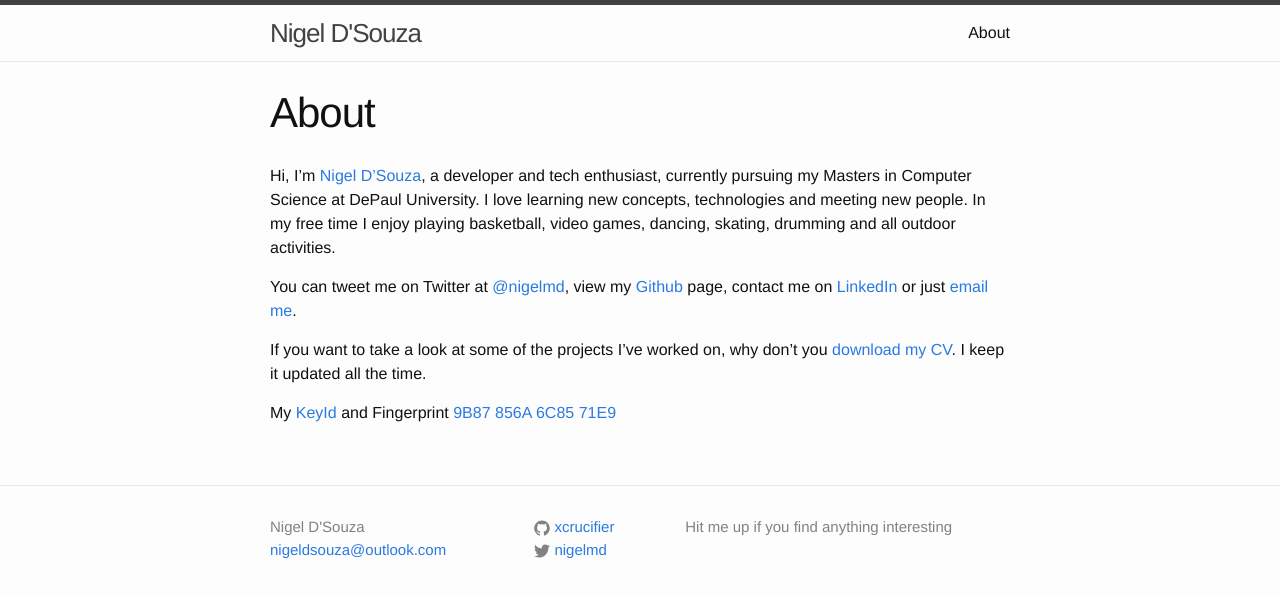
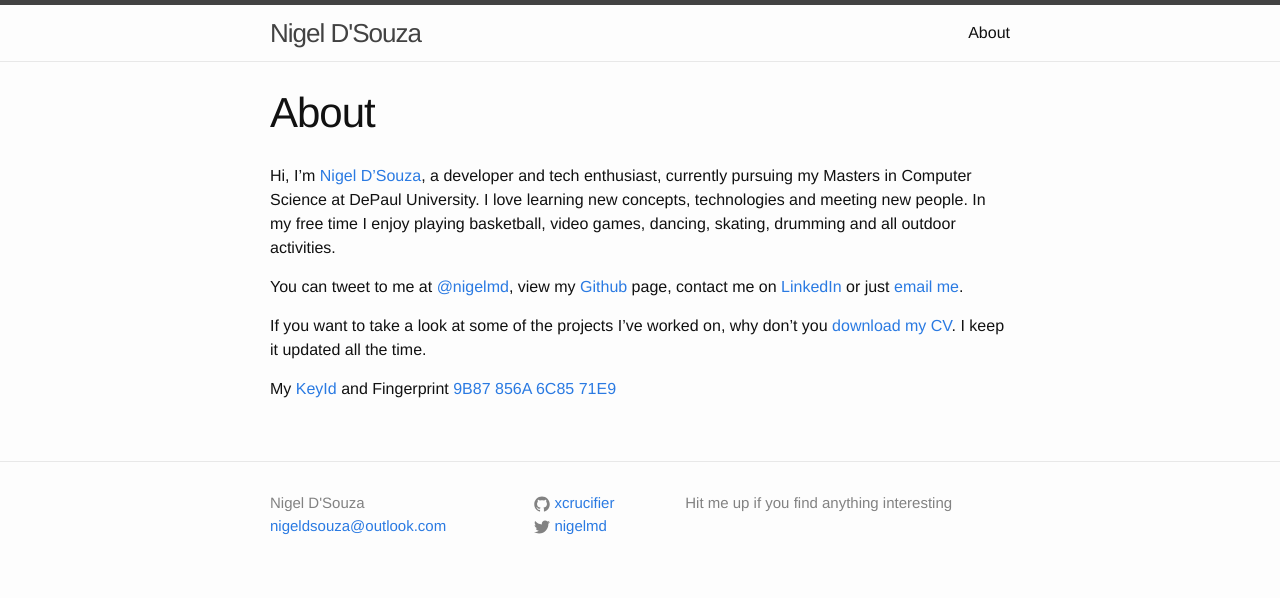
Before and after one commit to nigelmd/nigelmd.github.io, a Jekyll site: the page built from about.md, in a window 1280 px wide. Shown: the top 598 px of the page. Built offline with Jekyll 4.4.1, drawn with Linux system fonts in a browser that asks for light colours.

Commit message:
Edit about me

```diff
--- a/about.md
+++ b/about.md
@@ -7,7 +7,7 @@ permalink: /about/
 Hi, I'm [Nigel D'Souza](http://nigeldsouza.io), a developer and tech enthusiast, currently pursuing my Masters in Computer Science at DePaul University.
 I love learning new concepts, technologies and meeting new people. In my free time I enjoy playing basketball, video games, dancing, skating, drumming and all outdoor activities.
 
-You can tweet me on Twitter at [@nigelmd](http://twitter.com/nigelmd), view my [Github](http://github.com/xcrucifier) page, contact me on [LinkedIn](http://linkedin.com/in/nigelmd) or just [email me](mailto:nigeldsouza@outlook.com).
+You can tweet to me at [@nigelmd](http://twitter.com/nigelmd), view my [Github](http://github.com/xcrucifier) page, contact me on [LinkedIn](http://linkedin.com/in/nigelmd) or just [email me](mailto:nigeldsouza@outlook.com).
 
 If you want to take a look at some of the projects I've worked on, why don't you [download my CV](https://www.dropbox.com/s/3fkvkglar38bw9m/Nigel%20D'Souza%20CV%20Technical%20Revised.pdf?dl=0). I keep it updated all the time.
 
```
